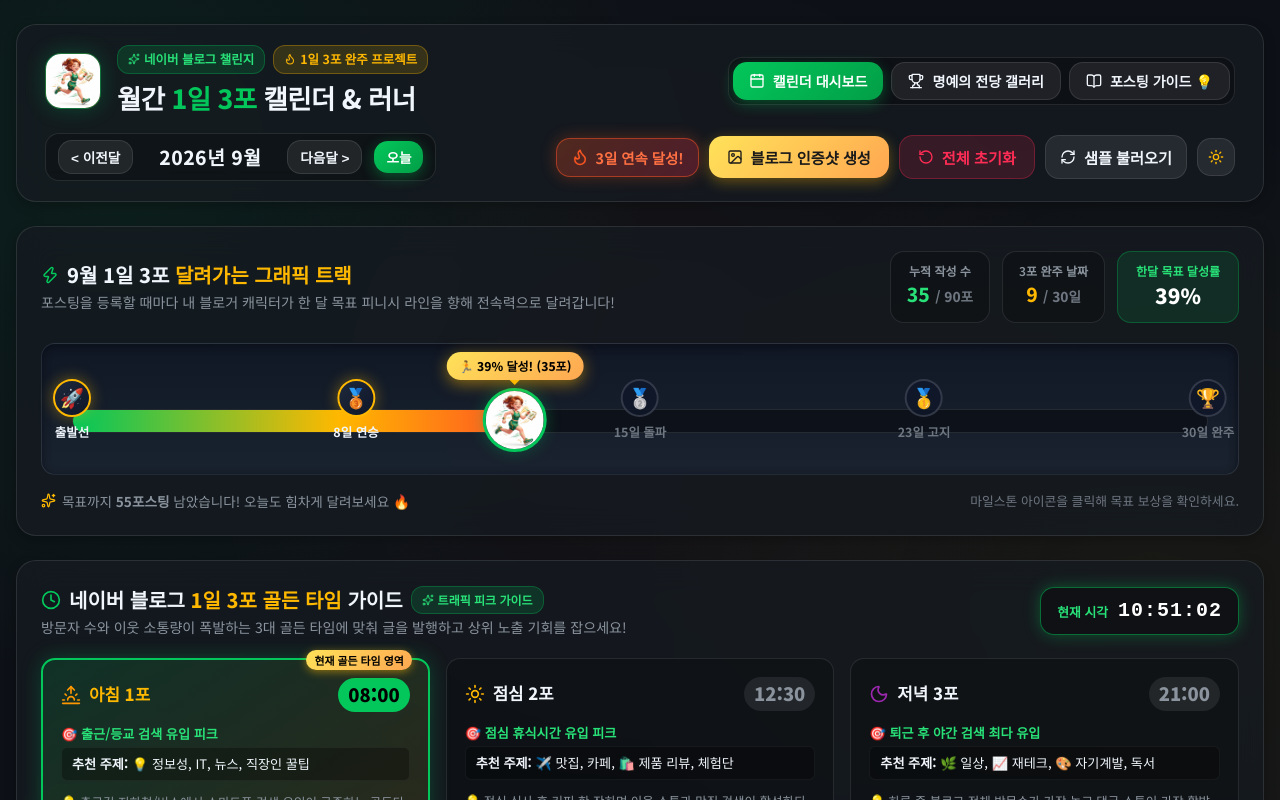
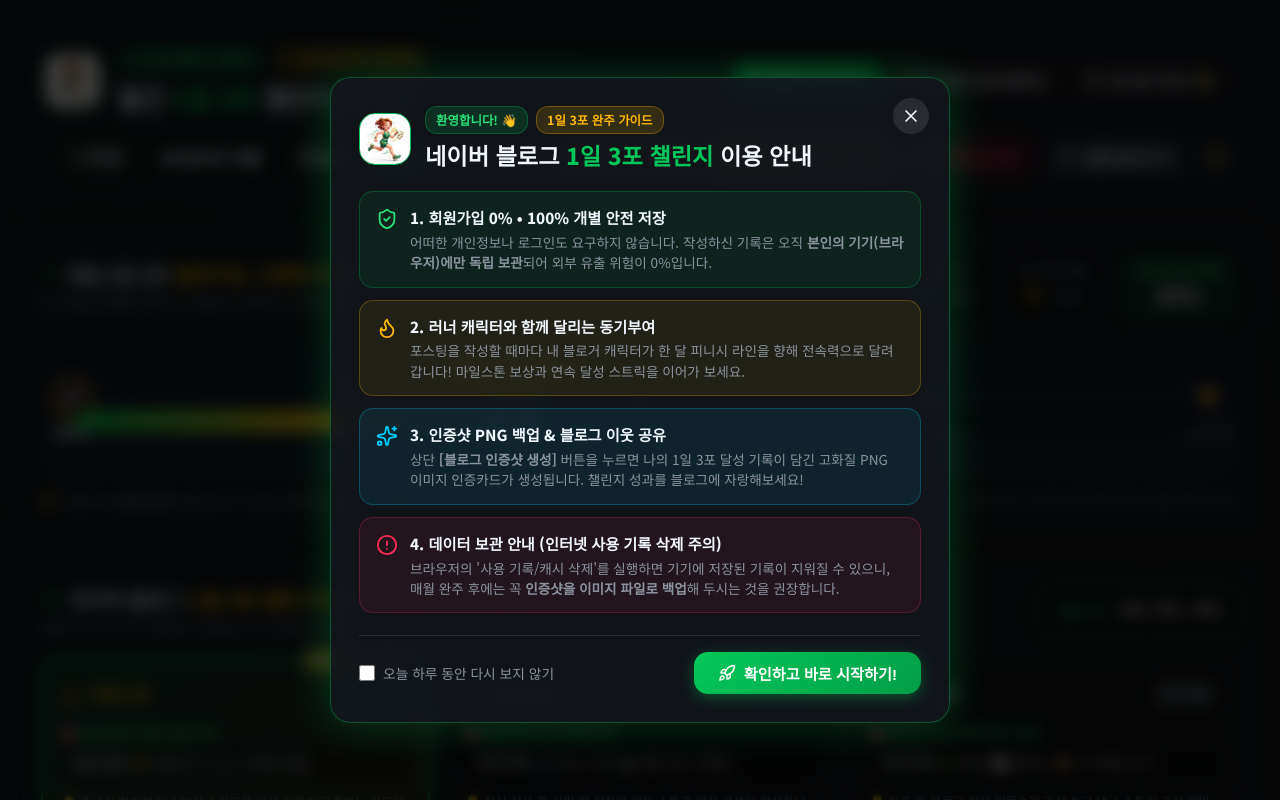
Before and after one commit to HYUN-0619/naver-blog-challenge, a React (Vite) app: page / in a window 1280 px wide. Shown: the top 800 px of the page. Built offline with nearby package versions, Linux system fonts and the light colour scheme.

Commit message:
feat: Add Welcome & User Guide Onboarding Modal for first time visitors

```diff
--- a/src/App.jsx
+++ b/src/App.jsx
@@ -11,6 +11,7 @@
 import BlogGuideSection from './components/BlogGuideSection';
 import PrivacyModal from './components/PrivacyModal';
 import TermsModal from './components/TermsModal';
+import WelcomeGuideModal from './components/WelcomeGuideModal';
 import Footer from './components/Footer';
 import { loadChallengeData, saveChallengeData, calculateStats, generateSampleData, CATEGORIES } from './utils/storage';
 
@@ -30,6 +31,11 @@
   const [showProofModal, setShowProofModal] = useState(false);
   const [showPrivacyModal, setShowPrivacyModal] = useState(false);
   const [showTermsModal, setShowTermsModal] = useState(false);
+  const [showWelcomeModal, setShowWelcomeModal] = useState(() => {
+    const todayStr = new Date().toISOString().split('T')[0];
+    const hideDate = localStorage.getItem('po3_hide_welcome_date');
+    return hideDate !== todayStr;
+  });
 
   // Sync theme attribute to HTML
   useEffect(() => {
@@ -288,11 +294,17 @@
         <TermsModal onClose={() => setShowTermsModal(false)} />
       )}
 
+      {/* Welcome & User Guide Onboarding Modal */}
+      {showWelcomeModal && (
+        <WelcomeGuideModal onClose={() => setShowWelcomeModal(false)} />
+      )}
+
       {/* Footer Branding & Legal Links */}
       <Footer
         currentYear={currentYear}
         onOpenPrivacy={() => setShowPrivacyModal(true)}
         onOpenTerms={() => setShowTermsModal(true)}
+        onOpenWelcome={() => setShowWelcomeModal(true)}
       />
 
     </div>
--- a/src/components/Footer.jsx
+++ b/src/components/Footer.jsx
@@ -1,8 +1,8 @@
 import React from 'react';
-import { ShieldCheck, Info, Mail, Heart, Sparkles } from 'lucide-react';
+import { ShieldCheck, Info, Mail, Heart, Sparkles, HelpCircle } from 'lucide-react';
 import AdContainer from './AdContainer';
 
-export default function Footer({ onOpenPrivacy, onOpenTerms, currentYear }) {
+export default function Footer({ onOpenPrivacy, onOpenTerms, onOpenWelcome, currentYear }) {
   return (
     <footer style={{
       marginTop: '60px',
@@ -38,6 +38,24 @@
 
         {/* Right Policy Links */}
         <div style={{ display: 'flex', alignItems: 'center', gap: '16px', flexWrap: 'wrap' }}>
+          <button
+            onClick={onOpenWelcome}
+            style={{
+              background: 'none',
+              border: 'none',
+              color: 'var(--text-main)',
+              cursor: 'pointer',
+              display: 'flex',
+              alignItems: 'center',
+              gap: '6px',
+              fontWeight: 600,
+              fontSize: '0.85rem'
+            }}
+          >
+            <HelpCircle size={16} style={{ color: 'var(--naver-green-light)' }} />
+            이용 안내 가이드 🚀
+          </button>
+
           <button
             onClick={onOpenPrivacy}
             style={{
--- /dev/null
+++ b/src/components/WelcomeGuideModal.jsx
@@ -0,0 +1,193 @@
+import React, { useState, useEffect } from 'react';
+import { Sparkles, ShieldCheck, Zap, Rocket, X, CheckCircle2, Flame, AlertCircle } from 'lucide-react';
+
+export default function WelcomeGuideModal({ onClose }) {
+  const [dontShowToday, setDontShowToday] = useState(false);
+
+  const handleConfirm = () => {
+    if (dontShowToday) {
+      const todayStr = new Date().toISOString().split('T')[0];
+      localStorage.setItem('po3_hide_welcome_date', todayStr);
+    }
+    onClose();
+  };
+
+  return (
+    <div className="modal-overlay" onClick={onClose}>
+      <div
+        className="modal-content glass-panel animate-fade-in"
+        onClick={(e) => e.stopPropagation()}
+        style={{
+          width: '100%',
+          maxWidth: '620px',
+          padding: '28px',
+          border: '1px solid var(--naver-green-glow)',
+          boxShadow: '0 0 40px rgba(3, 199, 90, 0.25)',
+          position: 'relative'
+        }}
+      >
+        {/* Close Button */}
+        <button
+          onClick={handleConfirm}
+          style={{
+            position: 'absolute',
+            top: '20px',
+            right: '20px',
+            background: 'rgba(255,255,255,0.1)',
+            border: 'none',
+            color: 'var(--text-main)',
+            width: '36px',
+            height: '36px',
+            borderRadius: '50%',
+            cursor: 'pointer',
+            display: 'flex',
+            alignItems: 'center',
+            justifyContent: 'center',
+            transition: 'all 0.2s'
+          }}
+        >
+          <X size={20} />
+        </button>
+
+        {/* Modal Header */}
+        <div style={{ display: 'flex', alignItems: 'center', gap: '14px', marginBottom: '18px' }}>
+          <div style={{
+            width: '52px',
+            height: '52px',
+            borderRadius: '16px',
+            background: 'linear-gradient(135deg, rgba(3,199,90,0.2) 0%, rgba(255,184,0,0.2) 100%)',
+            border: '1px solid var(--naver-green)',
+            display: 'flex',
+            alignItems: 'center',
+            justifyContent: 'center',
+            overflow: 'hidden'
+          }}>
+            <img src="/mascot.png" alt="Mascot" style={{ width: '100%', height: '100%', objectFit: 'cover' }} />
+          </div>
+
+          <div>
+            <div style={{ display: 'flex', alignItems: 'center', gap: '8px' }}>
+              <span className="badge badge-green">환영합니다! 👋</span>
+              <span className="badge badge-gold">1일 3포 완주 가이드</span>
+            </div>
+            <h2 style={{ fontSize: '1.45rem', fontWeight: 800, marginTop: '4px' }}>
+              네이버 블로그 <span style={{ color: 'var(--naver-green)' }}>1일 3포 챌린지</span> 이용 안내
+            </h2>
+          </div>
+        </div>
+
+        {/* 4 Core Features & User Tips */}
+        <div style={{ display: 'flex', flexDirection: 'column', gap: '12px', marginBottom: '22px' }}>
+
+          {/* Tip 1 */}
+          <div style={{
+            background: 'rgba(3, 199, 90, 0.08)',
+            border: '1px solid rgba(3, 199, 90, 0.25)',
+            borderRadius: 'var(--radius-md)',
+            padding: '14px 16px',
+            display: 'flex',
+            alignItems: 'flex-start',
+            gap: '12px'
+          }}>
+            <ShieldCheck size={22} style={{ color: 'var(--naver-green-light)', flexShrink: 0, marginTop: '2px' }} />
+            <div>
+              <h4 style={{ fontSize: '0.95rem', fontWeight: 800, color: 'var(--text-main)', marginBottom: '3px' }}>
+                1. 회원가입 0% • 100% 개별 안전 저장
+              </h4>
+              <p style={{ fontSize: '0.85rem', color: 'var(--text-sub)', lineHeight: '1.5', margin: 0 }}>
+                어떠한 개인정보나 로그인도 요구하지 않습니다. 작성하신 기록은 오직 <strong>본인의 기기(브라우저)에만 독립 보관</strong>되어 외부 유출 위험이 0%입니다.
+              </p>
+            </div>
+          </div>
+
+          {/* Tip 2 */}
+          <div style={{
+            background: 'rgba(255, 184, 0, 0.08)',
+            border: '1px solid rgba(255, 184, 0, 0.25)',
+            borderRadius: 'var(--radius-md)',
+            padding: '14px 16px',
+            display: 'flex',
+            alignItems: 'flex-start',
+            gap: '12px'
+          }}>
+            <Flame size={22} style={{ color: 'var(--gold-primary)', flexShrink: 0, marginTop: '2px' }} />
+            <div>
+              <h4 style={{ fontSize: '0.95rem', fontWeight: 800, color: 'var(--text-main)', marginBottom: '3px' }}>
+                2. 러너 캐릭터와 함께 달리는 동기부여
+              </h4>
+              <p style={{ fontSize: '0.85rem', color: 'var(--text-sub)', lineHeight: '1.5', margin: 0 }}>
+                포스팅을 작성할 때마다 내 블로거 캐릭터가 한 달 피니시 라인을 향해 전속력으로 달려갑니다! 마일스톤 보상과 연속 달성 스트릭을 이어가 보세요.
+              </p>
+            </div>
+          </div>
+
+          {/* Tip 3 */}
+          <div style={{
+            background: 'rgba(0, 208, 255, 0.08)',
+            border: '1px solid rgba(0, 208, 255, 0.25)',
+            borderRadius: 'var(--radius-md)',
+            padding: '14px 16px',
+            display: 'flex',
+            alignItems: 'flex-start',
+            gap: '12px'
+          }}>
+            <Sparkles size={22} style={{ color: '#00D0FF', flexShrink: 0, marginTop: '2px' }} />
+            <div>
+              <h4 style={{ fontSize: '0.95rem', fontWeight: 800, color: 'var(--text-main)', marginBottom: '3px' }}>
+                3. 인증샷 PNG 백업 & 블로그 이웃 공유
+              </h4>
+              <p style={{ fontSize: '0.85rem', color: 'var(--text-sub)', lineHeight: '1.5', margin: 0 }}>
+                상단 <strong>[블로그 인증샷 생성]</strong> 버튼을 누르면 나의 1일 3포 달성 기록이 담긴 고화질 PNG 이미지 인증카드가 생성됩니다. 챌린지 성과를 블로그에 자랑해보세요!
+              </p>
+            </div>
+          </div>
+
+          {/* Tip 4 */}
+          <div style={{
+            background: 'rgba(255, 45, 85, 0.08)',
+            border: '1px solid rgba(255, 45, 85, 0.25)',
+            borderRadius: 'var(--radius-md)',
+            padding: '14px 16px',
+            display: 'flex',
+            alignItems: 'flex-start',
+            gap: '12px'
+          }}>
+            <AlertCircle size={22} style={{ color: '#FF2D55', flexShrink: 0, marginTop: '2px' }} />
+            <div>
+              <h4 style={{ fontSize: '0.95rem', fontWeight: 800, color: 'var(--text-main)', marginBottom: '3px' }}>
+                4. 데이터 보관 안내 (인터넷 사용 기록 삭제 주의)
+              </h4>
+              <p style={{ fontSize: '0.85rem', color: 'var(--text-sub)', lineHeight: '1.5', margin: 0 }}>
+                브라우저의 '사용 기록/캐시 삭제'를 실행하면 기기에 저장된 기록이 지워질 수 있으니, 매월 완주 후에는 꼭 <strong>인증샷을 이미지 파일로 백업</strong>해 두시는 것을 권장합니다.
+              </p>
+            </div>
+          </div>
+
+        </div>
+
+        {/* Footer Checkbox & Confirm Button */}
+        <div style={{ display: 'flex', alignItems: 'center', justifyContent: 'space-between', borderTop: '1px solid var(--border-color)', paddingTop: '16px', flexWrap: 'wrap', gap: '12px' }}>
+          <label style={{ display: 'flex', alignItems: 'center', gap: '8px', cursor: 'pointer', fontSize: '0.86rem', color: 'var(--text-sub)' }}>
+            <input
+              type="checkbox"
+              checked={dontShowToday}
+              onChange={(e) => setDontShowToday(e.target.checked)}
+              style={{ accentColor: 'var(--naver-green)', width: '16px', height: '16px' }}
+            />
+            <span>오늘 하루 동안 다시 보지 않기</span>
+          </label>
+
+          <button
+            onClick={handleConfirm}
+            className="btn btn-naver"
+            style={{ padding: '10px 24px', fontSize: '0.95rem' }}
+          >
+            <Rocket size={18} />
+            <span>확인하고 바로 시작하기!</span>
+          </button>
+        </div>
+
+      </div>
+    </div>
+  );
+}
```
Also changed, not shown: 3 other files (tests, documents, lock files or other folders).
